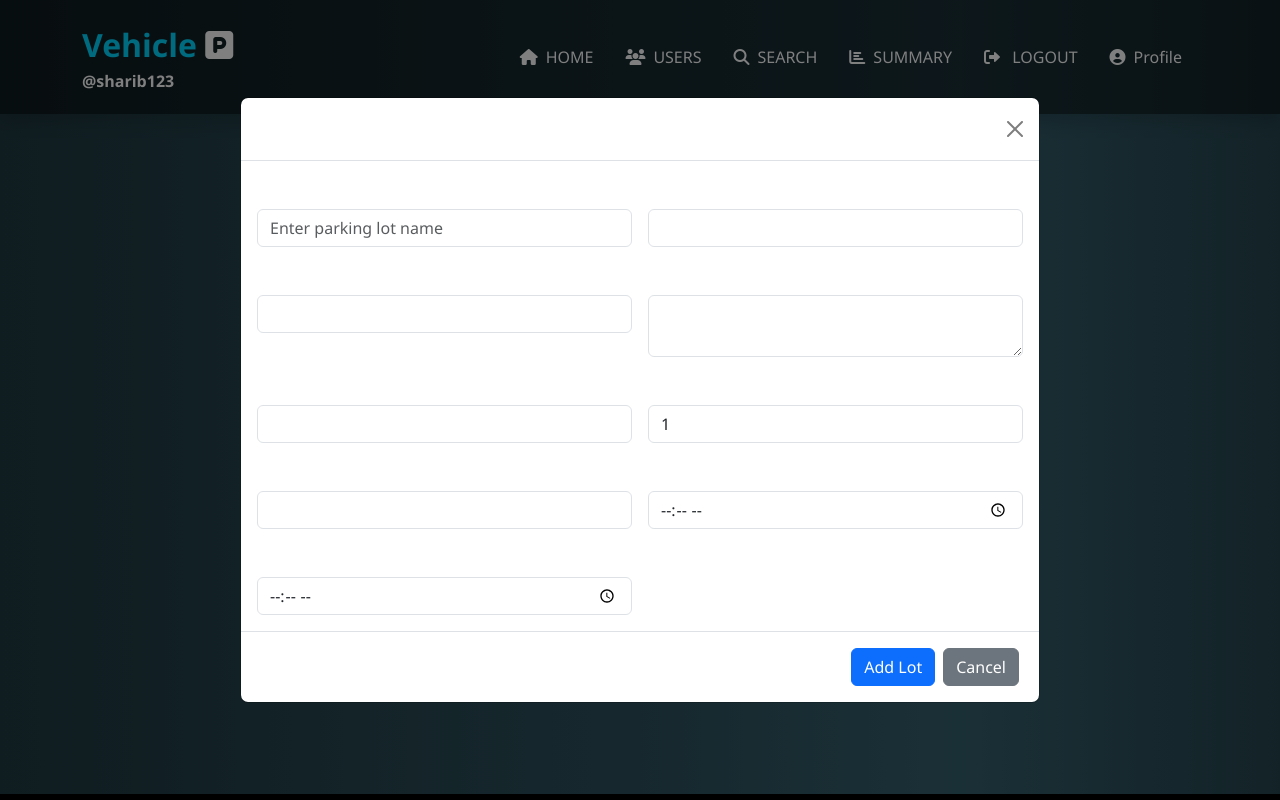
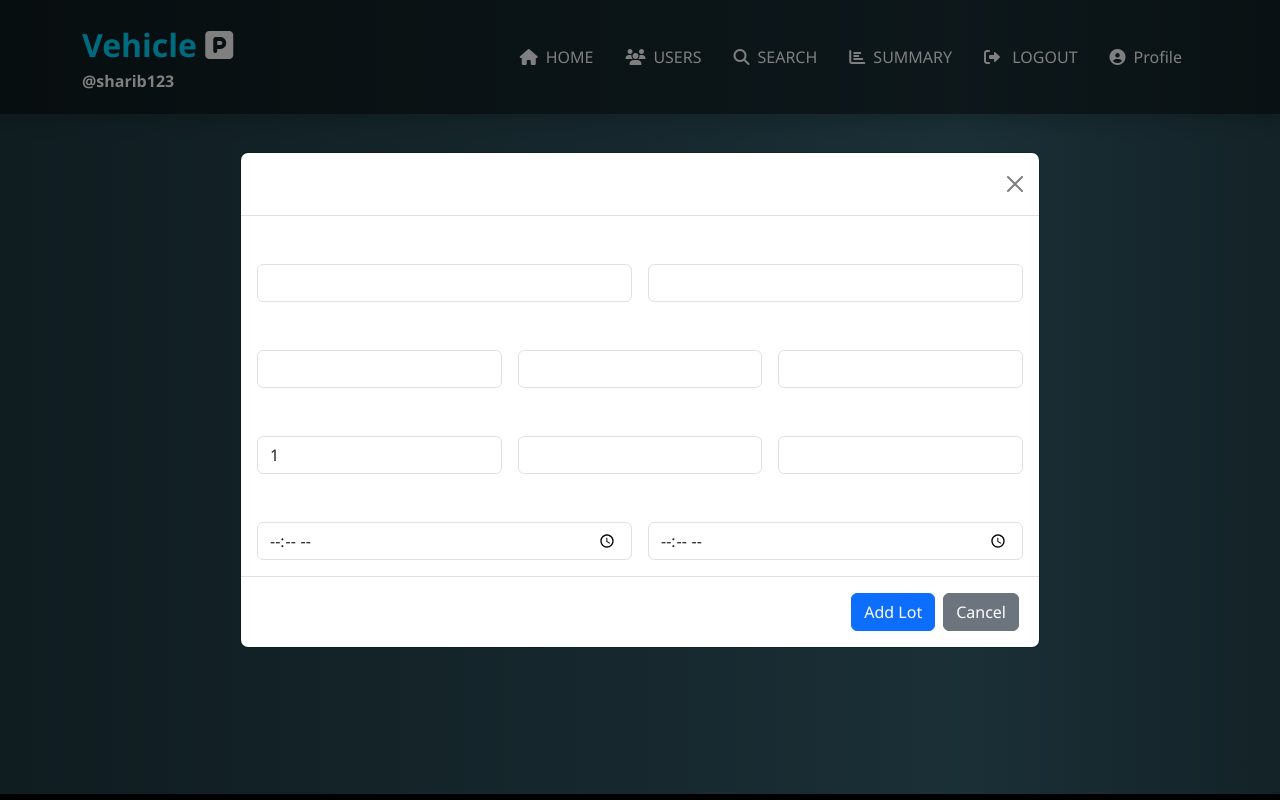
Before and after one commit to sharib-ahmad/vehicle-parking-app, a Flask app: page /admin/parking-lot/add in a window 1280 px wide. Run offline with Flask 3, Linux system fonts and the light colour scheme; a user stored in the database is signed in; some libraries are stand-ins or nearby versions.

Commit message:
adding more fields for location like city,distict and state

```diff
--- a/app.py
+++ b/app.py
@@ -92,4 +92,8 @@ if __name__ == "__main__":
     ╚══════════════════════════════════════════════════════════════════════════════╝
     """
     )
-    app.run()
+    app.run(
+        host="0.0.0.0",
+        port=5000,
+        debug=True,
+    )
--- a/controllers/admin.py
+++ b/controllers/admin.py
@@ -77,11 +77,13 @@ def add_parking_lot():
         try:
             # Create a new parking lot
             new_lot = ParkingLot(
-                name=form.name.data,
                 prime_location_name=form.prime_location_name.data,
+                pin_code=form.pin_code.data,
+                city=form.city.data,
+                state=form.state.data,
+                district=form.district.data,
+                address=f'{form.prime_location_name.data}, {form.city.data}, {form.district.data}, {form.pin_code.data}, {form.state.data}',
                 price_per_hour=form.price_per_hour.data,
-                address=form.address.data,
-                pin_code=form.pin_code.data,
                 floor_level=form.floor_level.data,
                 maximum_number_of_spots=form.maximum_number_of_spots.data,
                 open_time=form.open_time.data,
@@ -100,9 +102,9 @@ def add_parking_lot():
                 db.session.add(spot)
             db.session.commit()
 
-            flash(f'Parking lot "{form.name.data}" created successfully.', "success")
+            flash(f'Parking lot "{form.prime_location_name.data}" created successfully.', "success")
             current_app.logger.info(
-                f'Parking lot "{form.name.data}" created successfully by admin {current_user.id}'
+                f'Parking lot "{form.prime_location_name.data}" created successfully by admin {current_user.id}'
             )
             return redirect(url_for("admin.parking_lots"))
 
@@ -141,9 +143,9 @@ def edit_parking_lot(lot_id):
             parking_lot.is_active = form.is_active.data == "true"
             db.session.commit()
 
-            flash(f'Parking lot "{parking_lot.name}" updated successfully.', "success")
+            flash(f'Parking lot "{parking_lot.prime_location_name}" updated successfully.', "success")
             current_app.logger.info(
-                f'Parking lot "{parking_lot.name}" updated by admin {current_user.id}'
+                f'Parking lot "{parking_lot.prime_location_name}" updated by admin {current_user.id}'
             )
             return redirect(url_for("admin.parking_lots"))
 
@@ -170,7 +172,7 @@ def delete_parking_lot(lot_id):
     if lot.occupied_spots > 0:
         flash("Cannot delete a parking lot with occupied spots.", "danger")
         current_app.logger.warning(
-            f'Attempt to delete occupied lot "{lot.name}" by admin {current_user.id}'
+            f'Attempt to delete occupied lot "{lot.prime_location_name}" by admin {current_user.id}'
         )
         return redirect(url_for("admin.parking_lots"))
 
@@ -179,11 +181,11 @@ def delete_parking_lot(lot_id):
         db.session.commit()
 
         flash(
-            f'Parking lot "{lot.name}" and all related spots have been deleted.',
+            f'Parking lot "{lot.prime_location_name}" and all related spots have been deleted.',
             "success",
         )
         current_app.logger.info(
-            f'Parking lot "{lot.name}" and all related spots deleted by admin {current_user.id}'
+            f'Parking lot "{lot.prime_location_name}" and all related spots deleted by admin {current_user.id}'
         )
         return redirect(url_for("admin.parking_lots"))
 
@@ -303,9 +305,11 @@ def search():
         if category in ["location", "pin_code"]:
             lots = ParkingLot.query.filter(
                 or_(
-                    ParkingLot.name.ilike(f"%{search_location}%"),
+                    ParkingLot.prime_location_name.ilike(f"%{search_location}%"),
                     ParkingLot.pin_code.ilike(f"%{search_location}%"),
-                    ParkingLot.prime_location_name.ilike(f"%{search_location}%"),
+                    ParkingLot.city.ilike(f"%{search_location}%"),
+                    ParkingLot.district.ilike(f"%{search_location}%"),
+                    ParkingLot.state.ilike(f"%{search_location}%"),
                 )
             ).all()
         elif category in ["user_id", "full_name", "phone_number", "email"]:
@@ -360,7 +364,7 @@ def summary():
 def revenue_chart():
     """Generates a pie chart for revenue from each parking lot with total revenue display."""
     lots = ParkingLot.query.filter_by(is_active=True).all()
-    labels = [lot.name for lot in lots]
+    labels = [lot.prime_location_name for lot in lots]
     revenues = [lot.revenue for lot in lots]
     total_revenue = sum(revenues)
 
@@ -418,7 +422,7 @@ def parking_summary_chart():
     lot_names, available_counts, occupied_counts, total_counts = [], [], [], []
 
     for lot in parking_lots:
-        lot_names.append(lot.name)
+        lot_names.append(lot.prime_location_name)
         available_counts.append(lot.available_spots_count())
         occupied_counts.append(lot.occupied_spots)
         total_counts.append(lot.maximum_number_of_spots)
@@ -481,7 +485,7 @@ def download_parking_lot_summary():
     total_revenue = 0
 
     for lot in lots:
-        name = lot.name
+        name = lot.prime_location_name
         floor = lot.floor_level
         open_time = lot.open_time.strftime("%H:%M") if lot.open_time else "N/A"
         close_time = lot.close_time.strftime("%H:%M") if lot.close_time else "N/A"
--- a/models/forms.py
+++ b/models/forms.py
@@ -78,14 +78,15 @@ class LoginForm(FlaskForm):
 class ParkingLotForm(FlaskForm):
     """Form for creating a new parking lot with required fields."""
 
-    name = StringField("Name", validators=[DataRequired()])
+    city = StringField(label="City", validators=[DataRequired()],render_kw={"readonly": True})
+    state = StringField(label="State", validators=[DataRequired()],render_kw={"readonly": True})
+    district = StringField(label="District", validators=[DataRequired()],render_kw={"readonly": True})
     prime_location_name = StringField(
         label="Prime Location Name", validators=[DataRequired()]
     )
     price_per_hour = FloatField(
         label="Price per Hour", validators=[DataRequired(), NumberRange(min=0)]
     )
-    address = TextAreaField(label="Address", validators=[DataRequired()])
     pin_code = StringField(label="Pin Code", validators=[DataRequired()])
     floor_level = SelectField(
         label="Floor Level",
@@ -107,19 +108,14 @@ class ParkingLotForm(FlaskForm):
 class EditParkingLotForm(FlaskForm):
     """Form for editing parking lot details with some read-only fields."""
 
-    name = StringField(
-        label="Name", validators=[DataRequired()], render_kw={"readonly": True}
-    )
+    city = StringField(label="City", validators=[DataRequired()],render_kw={"readonly": True})
+    state = StringField(label="State", validators=[DataRequired()],render_kw={"readonly": True})
+    district = StringField(label="District", validators=[DataRequired()],render_kw={"readonly": True})
+
     prime_location_name = StringField(
         label="Prime Location",
         validators=[DataRequired()],
         render_kw={"readonly": True},
-    )
-    price_per_hour = FloatField(
-        label="Price per Hour", validators=[DataRequired(), NumberRange(min=0)]
-    )
-    address = StringField(
-        label="Address", validators=[DataRequired()], render_kw={"readonly": True}
     )
     pin_code = StringField(
         label="Pin Code", validators=[DataRequired()], render_kw={"readonly": True}
@@ -129,6 +125,9 @@ class EditParkingLotForm(FlaskForm):
         choices=[],
         validators=[DataRequired()],
         render_kw={"readonly": True},
+    )
+    price_per_hour = FloatField(
+        label="Price per Hour", validators=[DataRequired(), NumberRange(min=0)]
     )
     open_time = TimeField(label="Open Time", format="%H:%M")
     close_time = TimeField(label="Close Time", format="%H:%M")
--- a/templates/admin/add_parking_lot.html
+++ b/templates/admin/add_parking_lot.html
@@ -1,5 +1,7 @@
 {% extends 'layout.html' %}
+
 {% block title %} Add Parking Lot {% endblock %}
+
 {% block styles %}
 <link rel="stylesheet" href="{{ url_for('static', filename='css/style_for_add_parking_lot.css') }}">
 {% endblock %}
@@ -16,44 +18,49 @@
         </div>
         <div class="modal-body row g-3">
 
-                    <div class="col-md-6">
-                        {{ form.name.label(class="form-label") }}
-                        {{ form.name(class="form-control", placeholder="Enter parking lot name") }}
-                    </div>
-
+          <!-- Row 1 -->
           <div class="col-md-6">
             {{ form.prime_location_name.label(class="form-label") }}
             {{ form.prime_location_name(class="form-control") }}
           </div>
+          <div class="col-md-6">
+            {{ form.pin_code.label(class="form-label") }}
+            {{ form.pin_code(class="form-control", id="pin_code") }}
+          </div>
 
-                    <div class="col-md-6">
+          <!-- Row 2 -->
+          <div class="col-md-4">
+            {{ form.city.label(class="form-label") }}
+            {{ form.city(class="form-control", id="city") }}
+          </div>
+          <div class="col-md-4">
+            {{ form.district.label(class="form-label") }}
+            {{ form.district(class="form-control", id="district") }}
+          </div>
+          <div class="col-md-4">
+            {{ form.state.label(class="form-label") }}
+            {{ form.state(class="form-control", id="state") }}
+          </div>
+
+          <!-- Row 3 -->
+          <div class="col-md-4">
+            {{ form.floor_level.label(class="form-label") }}
+            {{ form.floor_level(class="form-control") }}
+          </div>
+          <div class="col-md-4">
+            {{ form.maximum_number_of_spots.label(class="form-label") }}
+            {{ form.maximum_number_of_spots(class="form-control") }}
+          </div>
+          <div class="col-md-4">
             {{ form.price_per_hour.label(class="form-label") }}
             {{ form.price_per_hour(class="form-control", step="0.01") }}
           </div>
 
-                    <div class="col-md-6">
-                        {{ form.address.label(class="form-label") }}
-                        {{ form.address(class="form-control") }}
-                    </div>
-
-                    <div class="col-md-6">
-                        {{ form.pin_code.label(class="form-label") }}
-                        {{ form.pin_code(class="form-control") }}
-                    </div>
-                    <div class="col-md-6">
-                        {{ form.floor_level.label(class="form-label") }}
-                        {{ form.floor_level(class="form-control") }}
-                    </div>
-                    <div class="col-md-6">
-                        {{ form.maximum_number_of_spots.label(class="form-label") }}
-                        {{ form.maximum_number_of_spots(class="form-control") }}
-                    </div>
-
+          <!-- Row 4 -->
           <div class="col-md-6">
             {{ form.open_time.label(class="form-label") }}
             {{ form.open_time(class="form-control") }}
           </div>
-
           <div class="col-md-6">
             {{ form.close_time.label(class="form-label") }}
             {{ form.close_time(class="form-control") }}
@@ -75,6 +82,28 @@
 document.addEventListener('DOMContentLoaded', function () {
   var myModal = new bootstrap.Modal(document.getElementById('addLotModal'));
   myModal.show();
+
+  document.getElementById('pin_code').addEventListener('blur', function () {
+    const pinCode = this.value;
+    if (pinCode.length === 6 && /^[1-9][0-9]{5}$/.test(pinCode)) {
+      fetch(`https://api.postalpincode.in/pincode/${pinCode}`)
+        .then(res => res.json())
+        .then(data => {
+          if (data[0].Status === "Success") {
+            const postOffice = data[0].PostOffice[0];
+            document.getElementById('city').value = postOffice.Block || postOffice.Name;
+            document.getElementById('district').value = postOffice.District;
+            document.getElementById('state').value = postOffice.State;
+          } else {
+            alert("Invalid PIN code or data not found.");
+          }
+        })
+        .catch(err => {
+          console.error("Error fetching PIN code details:", err);
+          alert("Failed to fetch location data.");
+        });
+    }
+  });
 });
 </script>
 {% endblock %}
--- a/templates/layout.html
+++ b/templates/layout.html
@@ -42,7 +42,7 @@
     <!-- Loading Animation -->
     <div id="loader">
         <div class="car-container">
-            <img src="{{ url_for('static', filename='images/car-loading.gif') }}" alt="Loading..." />
+            <img src="{{ url_for('static', filename='images/car_loading.gif') }}" alt="Loading..." />
         </div>
     </div>
 
```
Also changed, not shown: models/model.py (+5 -3 lines), templates/admin/edit_parking_lot.html (+38 -23 lines), templates/admin/parking_lots.html (+2 -6 lines), templates/admin/search.html (+22 -11 lines), 1 other file. Lines whose indentation alone changed are shown as unchanged.
